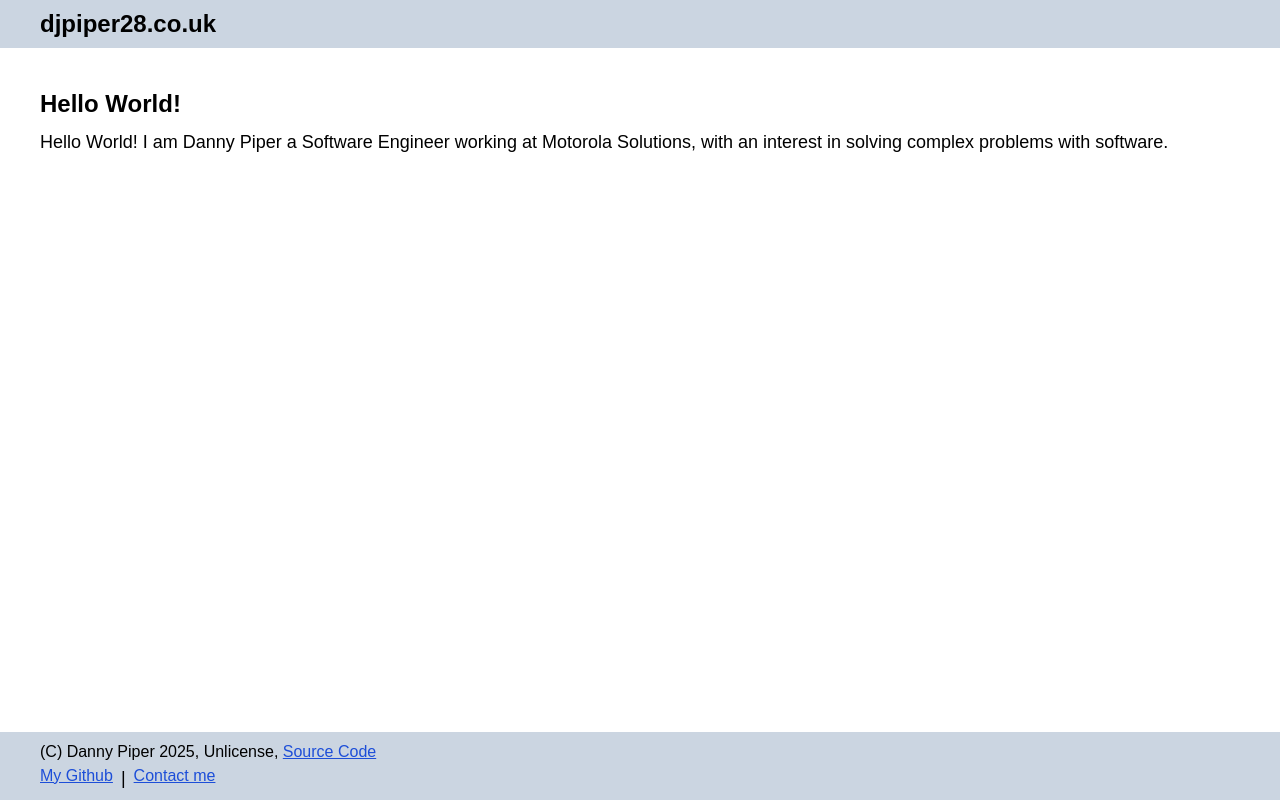
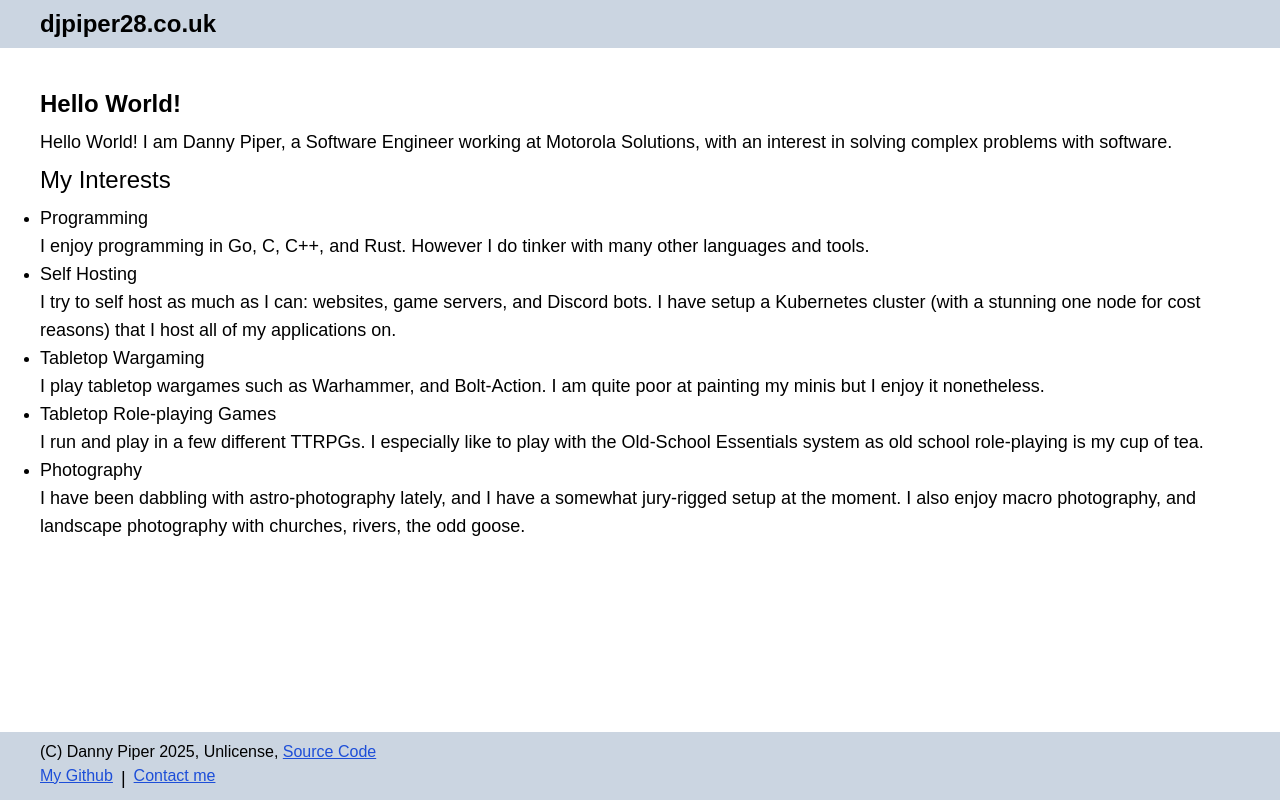
Before and after one commit to djpiper28/my-website, a Next.js app: page / in a window 1280 px wide. Built offline with nearby package versions, Linux system fonts and the light colour scheme.

Commit message:
feat: added some content to the index page

```diff
--- a/src/app/contact-me/page.tsx
+++ b/src/app/contact-me/page.tsx
@@ -11,7 +11,7 @@ export default function Page() {
         Please be respectful when you contact me. That means -{" "}
         <span className="font-bold">don&apos;t be a dick.</span>
       </P>
-      <ul>
+      <ul className="list-disc">
         <li>
           <P>
             Email:{" "}
--- a/src/app/page.tsx
+++ b/src/app/page.tsx
@@ -1,4 +1,5 @@
 import { H1 } from "@/components/typrography/H1";
+import { H2 } from "@/components/typrography/H2";
 import { P } from "@/components/typrography/P";
 
 export default function Home() {
@@ -6,8 +7,51 @@ export default function Home() {
     <>
       <H1>Hello World!</H1>
       <P>
-        Hello World! I am Danny Piper a Software Engineer working at Motorola Solutions, with an interest in solving complex problems with software.
+        Hello World! I am Danny Piper, a Software Engineer working at Motorola
+        Solutions, with an interest in solving complex problems with software.
       </P>
+      <H2>My Interests</H2>
+      <ul className="list-disc">
+        <li>
+          <P>Programming</P>
+          <P>
+            I enjoy programming in Go, C, C++, and Rust. However I do tinker
+            with many other languages and tools.
+          </P>
+        </li>
+        <li>
+          <P>Self Hosting</P>
+          <P>
+            I try to self host as much as I can: websites, game servers, and
+            Discord bots. I have setup a Kubernetes cluster (with a stunning one
+            node for cost reasons) that I host all of my applications on.
+          </P>
+        </li>
+        <li>
+          <P>Tabletop Wargaming</P>
+          <P>
+            I play tabletop wargames such as Warhammer, and Bolt-Action. I am
+            quite poor at painting my minis but I enjoy it nonetheless.
+          </P>
+        </li>
+        <li>
+          <P>Tabletop Role-playing Games</P>
+          <P>
+            I run and play in a few different TTRPGs. I especially like to play
+            with the Old-School Essentials system as old school role-playing is
+            my cup of tea.
+          </P>
+        </li>
+        <li>
+          <P>Photography</P>
+          <P>
+            I have been dabbling with astro-photography lately, and I have a
+            somewhat jury-rigged setup at the moment. I also enjoy macro
+            photography, and landscape photography with churches, rivers, the
+            odd goose.
+          </P>
+        </li>
+      </ul>
     </>
   );
 }
```
